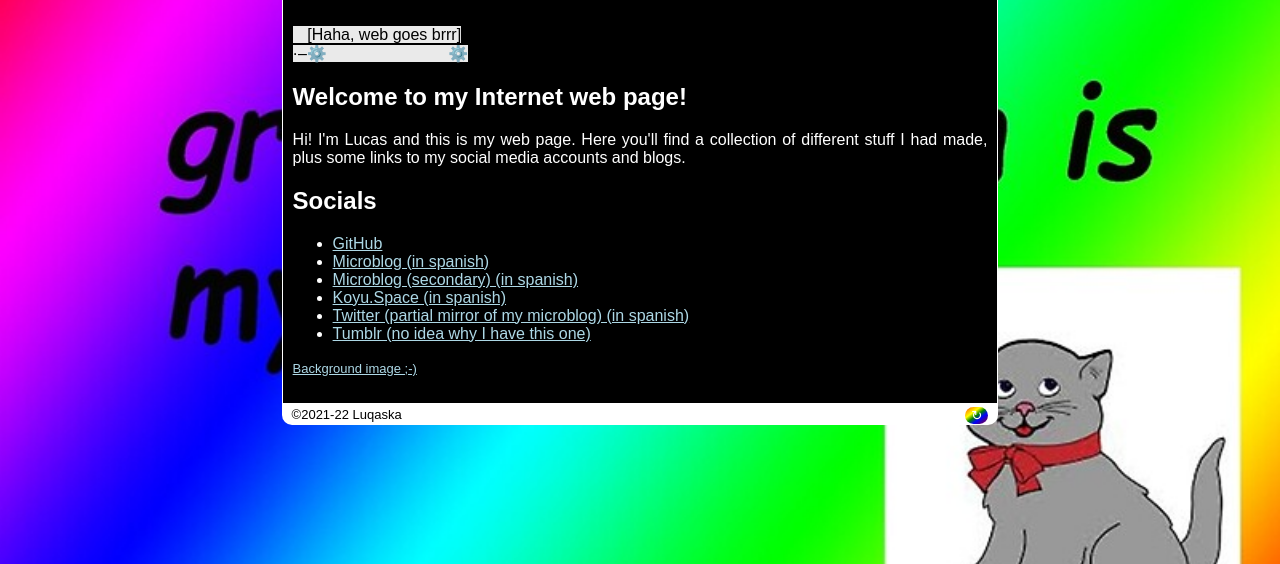
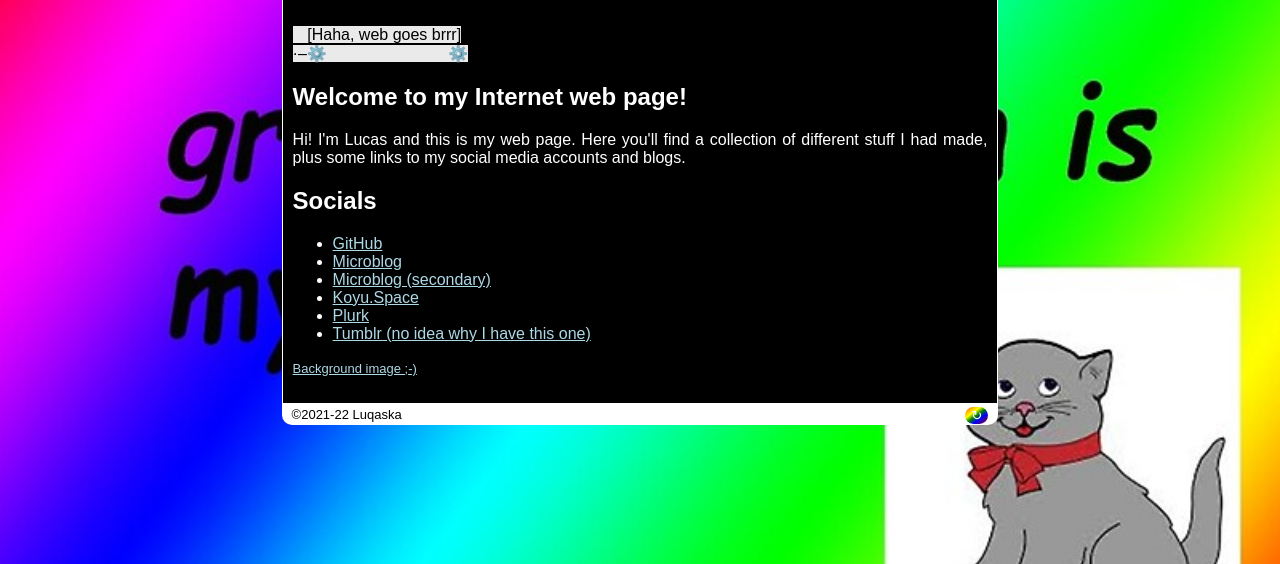
Before and after one commit to exitcas/test, a PHP site: page /index.php in a window 1280 px wide. Shown: the part 116-680 px from the top of the page. Run offline with PHP 8.4, Linux system fonts and the light colour scheme.

Commit message:
Update index.php

```diff
--- a/index.php
+++ b/index.php
@@ -5,10 +5,10 @@
 <h2><?= $trans["socials"]; ?></h2>
 <ul>
 	<li><a target="_blank" href="https://github.com/exitcas">GitHub</a></li>
-	<li><a target="_blank" href="https://ieji.de/@Lu" rel="me">Microblog <?= $trans["in_es"]; ?></a></li>
-	<li><a target="_blank" href="https://is.nota.live/@lucas" rel="me">Microblog (<?= $trans["secondary"]; ?>)<?= $trans["in_es"]; ?></a></li>
-	<li><a target="_blank" href="https://koyu.space/@exitcas" rel="me">Koyu.Space<?= $trans["in_es"]; ?></a></li>
-	<li><a target="_blank" href="https://twitter.com/exitcas">Twitter <?= $trans["twitter_note"] . $trans["in_es"]; ?></a></li>
+	<li><a target="_blank" href="https://ieji.de/@Lu" rel="me">Microblog</a></li>
+	<li><a target="_blank" href="https://is.nota.live/@lucas" rel="me">Microblog (<?= $trans["secondary"]; ?>)</a></li>
+	<li><a target="_blank" href="https://koyu.space/@exitcas" rel="me">Koyu.Space</a></li>
+	<li><a target="_blank" href="https://www.plurk.com/atico">Plurk</a></li>
 	<li><a target="_blank" href="https://tumblr.atico.ga">Tumblr <?= $trans["tumblr_note"] . $trans["in_en"]; ?></a></li>
 </ul>
 <?php include("_last.php");
```
